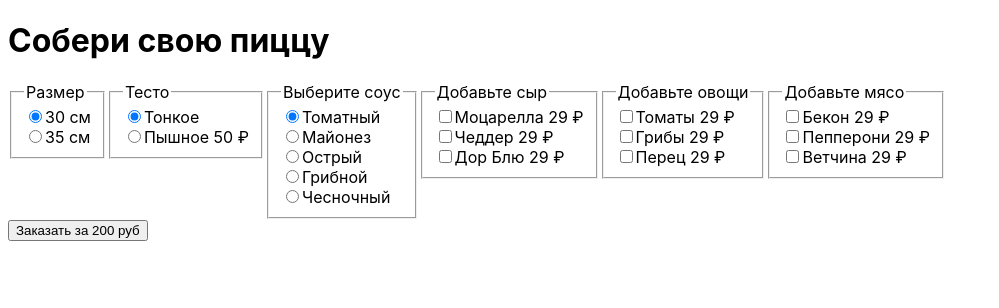
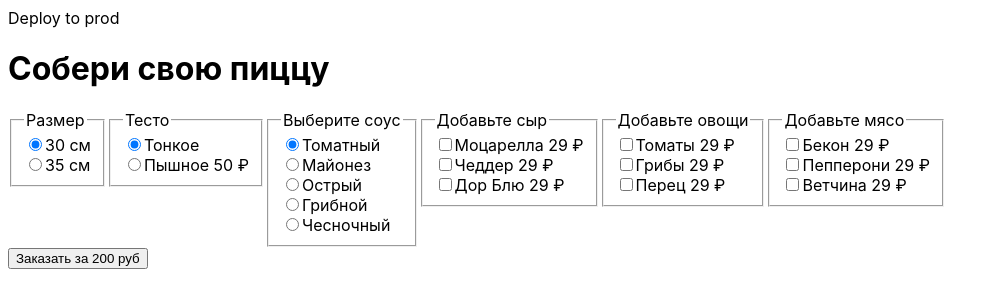
Before and after one commit to call007/artem-pizza, a React (Create React App) app: page / in a window 1280 px wide. Shown: the top 308 px of the page, without its empty margins (0-999 px from the left). Built offline with nearby package versions, Linux system fonts and the light colour scheme.

Commit message:
feat: Deploy to prod

```diff
--- a/src/App.tsx
+++ b/src/App.tsx
@@ -3,6 +3,7 @@ import { PizzaConfigurator } from "./PizzaConfigurator";
 function App() {
   return (
     <div className="App">
+      Deploy to prod
       <PizzaConfigurator />
     </div>
   );
```
